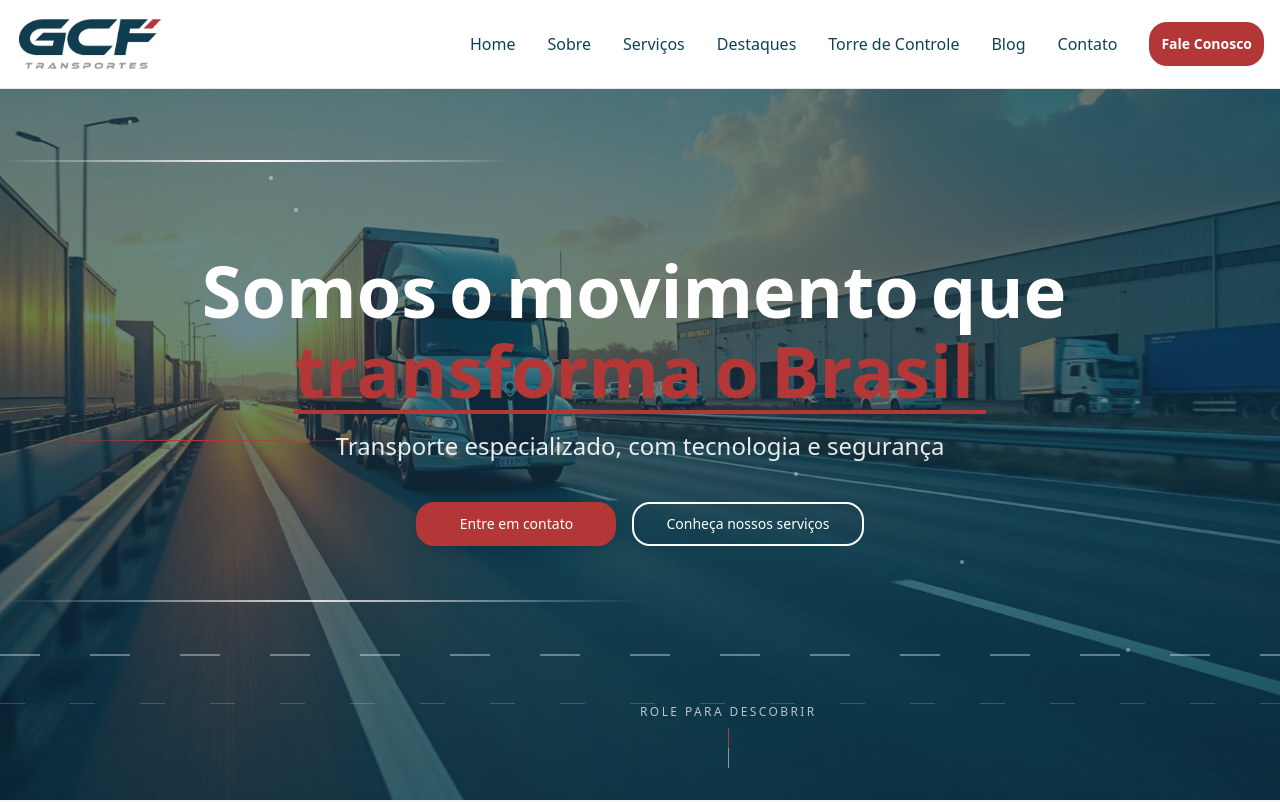
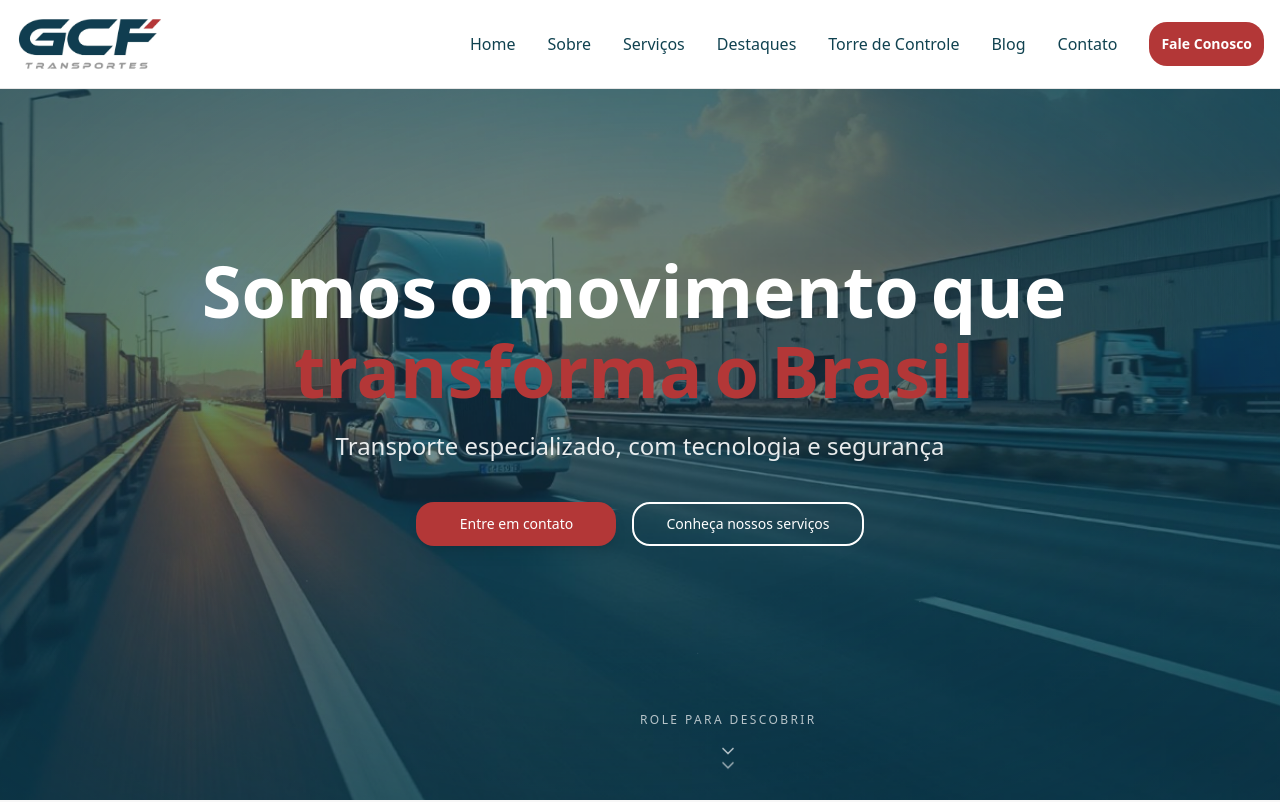
Before and after one commit to girottogg-design/gcf-movement-made-easy, a React (Vite) app: page / in a window 1280 px wide. Shown: the top 802 px of the page. Built offline with nearby package versions, Linux system fonts and the light colour scheme.

Commit message:
Changes
Co-authored-by: girottogg-design <226624212+girottogg-design@users.noreply.github.com>

```diff
--- a/src/components/HeroSection.tsx
+++ b/src/components/HeroSection.tsx
@@ -1,25 +1,33 @@
-import { useEffect, useState } from "react";
+import { useMemo } from "react";
+import { ChevronDown } from "lucide-react";
 import { Button } from "@/components/ui/button";
 import heroImage from "@/assets/hero-transport.jpg";
 
 const HeroSection = () => {
-  const [scrollY, setScrollY] = useState(0);
-
-  useEffect(() => {
-    const onScroll = () => setScrollY(window.scrollY);
-    window.addEventListener("scroll", onScroll, { passive: true });
-    return () => window.removeEventListener("scroll", onScroll);
-  }, []);
-
   const scrollToSection = (href: string) => {
     const element = document.querySelector(href);
-    if (element) {
-      element.scrollIntoView({ behavior: "smooth" });
-    }
+    if (element) element.scrollIntoView({ behavior: "smooth" });
   };
 
   const titleWords = ["Somos", "o", "movimento", "que"];
   const accentWords = ["transforma", "o", "Brasil"];
+
+  // Radial particles — born near the vanishing point and rush outward
+  const particles = useMemo(() => {
+    const count = 28;
+    return Array.from({ length: count }, (_, i) => {
+      // Distribute angles around the circle, with slight randomization
+      const angle = (i / count) * Math.PI * 2 + (i % 3) * 0.4;
+      const distance = 600 + (i % 5) * 180; // px
+      const x = Math.cos(angle) * distance;
+      const y = Math.sin(angle) * distance;
+      const duration = 3.5 + (i % 6) * 0.6;
+      const delay = (i * 0.25) % duration;
+      const size = 1 + (i % 4) * 0.5;
+      const opacity = 0.4 + (i % 5) * 0.1;
+      return { x, y, duration, delay, size, opacity, id: i };
+    });
+  }, []);
 
   return (
     <section
@@ -27,76 +35,48 @@ const HeroSection = () => {
       aria-label="Início"
       className="relative min-h-screen flex items-center justify-center overflow-hidden bg-primary"
     >
-      {/* Background image with Ken Burns + parallax */}
+      {/* Background image with continuous slow zoom-in */}
       <div
-        className="absolute inset-0 will-change-transform"
-        style={{ transform: `translateY(${scrollY * 0.3}px)` }}
-      >
-        <div
-          className="absolute inset-0 bg-cover bg-center bg-no-repeat animate-ken-burns"
+        className="absolute inset-0 bg-cover bg-center bg-no-repeat animate-slow-zoom"
         style={{
           backgroundImage: `linear-gradient(rgba(15, 62, 79, 0.65), rgba(15, 62, 79, 0.55)), url(${heroImage})`,
         }}
       />
-      </div>
 
-      {/* Speed road lines (horizontal moving stripes) */}
+      {/* Pulsing vignette for depth */}
       <div
-        className="absolute inset-x-0 bottom-[18%] h-[2px] opacity-40 mix-blend-screen pointer-events-none"
+        className="absolute inset-0 pointer-events-none animate-vignette-pulse"
+        aria-hidden="true"
+        style={{
+          background:
+            "radial-gradient(ellipse at center, transparent 35%, rgba(15,62,79,0.85) 100%)",
+        }}
+      />
+
+      {/* Radial particles rushing outward from vanishing point */}
+      <div
+        className="absolute inset-0 overflow-hidden pointer-events-none"
         aria-hidden="true"
       >
-        <div
-          className="h-full w-[200%] animate-road-lines"
-          style={{
-            backgroundImage:
-              "repeating-linear-gradient(90deg, rgba(255,255,255,0.9) 0 40px, transparent 40px 90px)",
-          }}
-        />
-      </div>
-      <div
-        className="absolute inset-x-0 bottom-[12%] h-[1px] opacity-25 mix-blend-screen pointer-events-none"
-        aria-hidden="true"
-      >
-        <div
-          className="h-full w-[200%] animate-road-lines"
-          style={{
-            animationDuration: "4s",
-            backgroundImage:
-              "repeating-linear-gradient(90deg, rgba(255,220,150,0.8) 0 25px, transparent 25px 70px)",
-          }}
-        />
-      </div>
-
-      {/* Diagonal light streaks */}
-      <div className="absolute inset-0 overflow-hidden pointer-events-none" aria-hidden="true">
-        <div
-          className="absolute top-[20%] left-0 w-[40%] h-[2px] bg-gradient-to-r from-transparent via-white to-transparent animate-light-streak"
-          style={{ animationDelay: "0s" }}
-        />
-        <div
-          className="absolute top-[55%] left-0 w-[30%] h-[1px] bg-gradient-to-r from-transparent via-secondary to-transparent animate-light-streak"
-          style={{ animationDelay: "2s", animationDuration: "5s" }}
-        />
-        <div
-          className="absolute top-[75%] left-0 w-[50%] h-[2px] bg-gradient-to-r from-transparent via-white/80 to-transparent animate-light-streak hidden sm:block"
-          style={{ animationDelay: "3.5s", animationDuration: "7s" }}
-        />
-      </div>
-
-      {/* Floating particles (atmosphere) */}
-      <div className="absolute inset-0 pointer-events-none hidden md:block" aria-hidden="true">
-        {[...Array(8)].map((_, i) => (
-          <div
-            key={i}
-            className="absolute w-1 h-1 rounded-full bg-white/40 animate-drift"
-            style={{
-              top: `${15 + ((i * 11) % 70)}%`,
-              left: `${10 + ((i * 13) % 80)}%`,
-              animationDelay: `${i * 0.7}s`,
-              animationDuration: `${6 + (i % 4)}s`,
-            }}
+        <div className="absolute top-1/2 left-1/2 w-0 h-0">
+          {particles.map((p) => (
+            <span
+              key={p.id}
+              className="absolute top-0 left-0 rounded-full bg-white animate-particle-rush"
+              style={
+                {
+                  width: `${p.size}px`,
+                  height: `${p.size}px`,
+                  "--p-x": `${p.x}px`,
+                  "--p-y": `${p.y}px`,
+                  "--p-duration": `${p.duration}s`,
+                  "--p-delay": `${p.delay}s`,
+                  "--p-opacity": p.opacity,
+                } as React.CSSProperties
+              }
             />
           ))}
+        </div>
       </div>
 
       {/* Content */}
@@ -114,7 +94,7 @@ const HeroSection = () => {
                 </span>
               ))}
             </span>
-            <span className="block mt-2 relative inline-block">
+            <span className="block mt-2 relative">
               {accentWords.map((word, i) => (
                 <span
                   key={i}
@@ -124,17 +104,6 @@ const HeroSection = () => {
                   {word}
                 </span>
               ))}
-              <span
-                className="absolute -bottom-2 left-0 right-0 h-1 bg-secondary animate-draw-underline"
-                style={{ animationDelay: "1.3s", opacity: 0 }}
-                ref={(el) => {
-                  if (el) {
-                    setTimeout(() => {
-                      el.style.opacity = "1";
-                    }, 1300);
-                  }
-                }}
-              />
             </span>
           </h1>
 
@@ -177,8 +146,12 @@ const HeroSection = () => {
         <span className="text-xs uppercase tracking-[0.2em] text-background/70">
           role para descobrir
         </span>
-        <div className="w-px h-10 bg-background/50 relative overflow-hidden">
-          <div className="absolute top-0 left-0 w-full h-1/2 bg-secondary animate-road-lines" style={{ animationDuration: "1.8s" }} />
+        <div className="flex flex-col -space-y-2">
+          <ChevronDown className="w-5 h-5 text-background/80 animate-chevron" />
+          <ChevronDown
+            className="w-5 h-5 text-background/60 animate-chevron"
+            style={{ animationDelay: "0.2s" }}
+          />
         </div>
       </div>
     </section>
```
Lines whose indentation alone changed are shown as unchanged.
